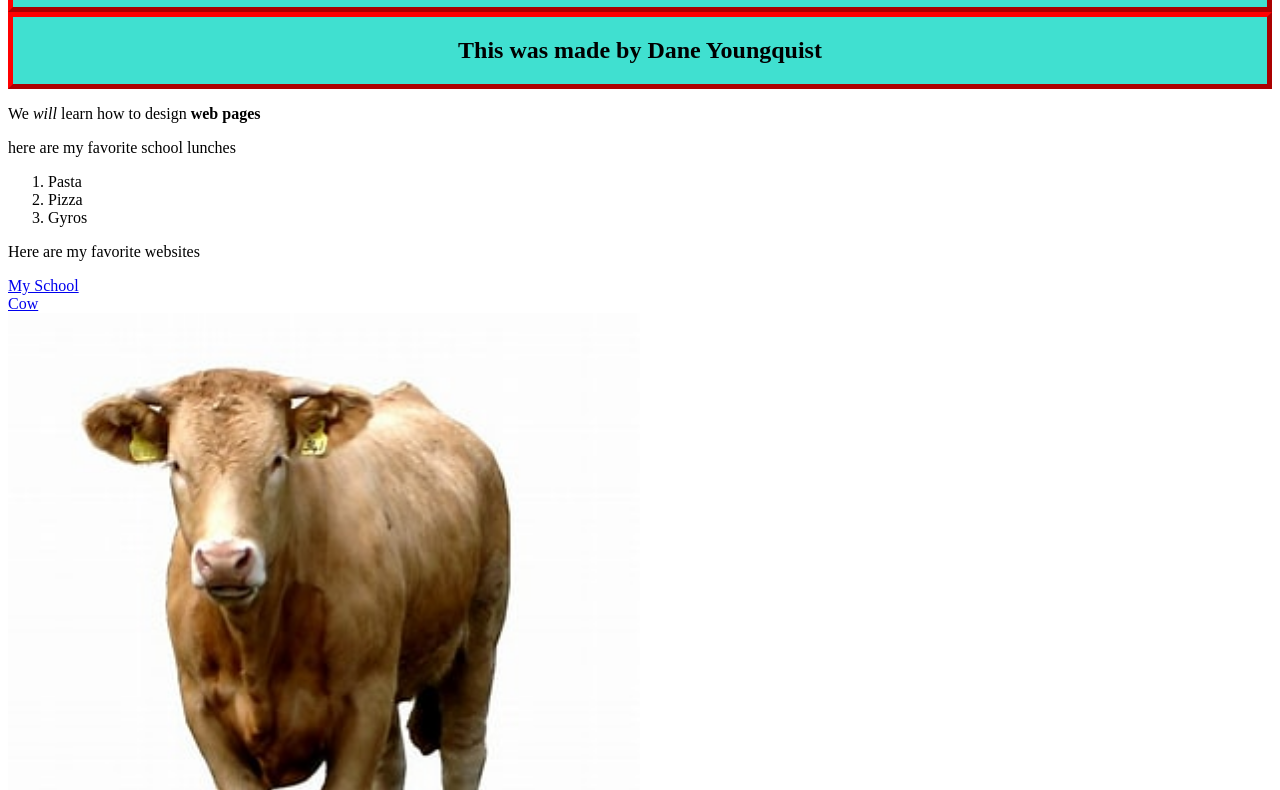
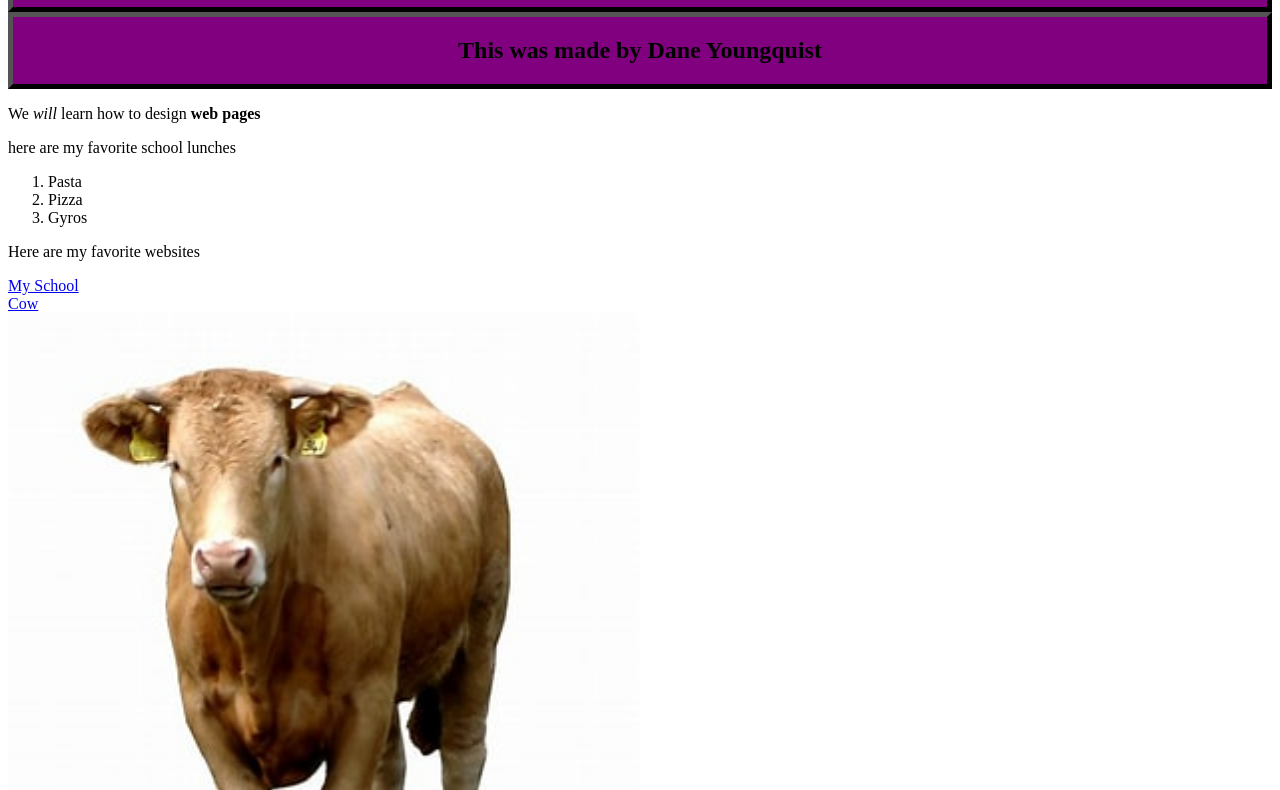
Before and after one commit to Devolation1/Devolation1.github.io, a plain HTML site: page Basic/Index.html in a window 1280 px wide. Shown: the part 86-876 px from the top of the page. Drawn offline with Linux system fonts and the light colour scheme.

Commit message:
Changed Color to black

```diff
--- a/Basic/Index.html
+++ b/Basic/Index.html
@@ -7,8 +7,8 @@
     <title>My First Webpage!</title>
     <style>
         .myDiv {
-            border: 5px outset red;
-            background-color: turquoise;
+            border: 5px outset black;
+            background-color: purple;
             text-align: center;
         }
         table,
```
